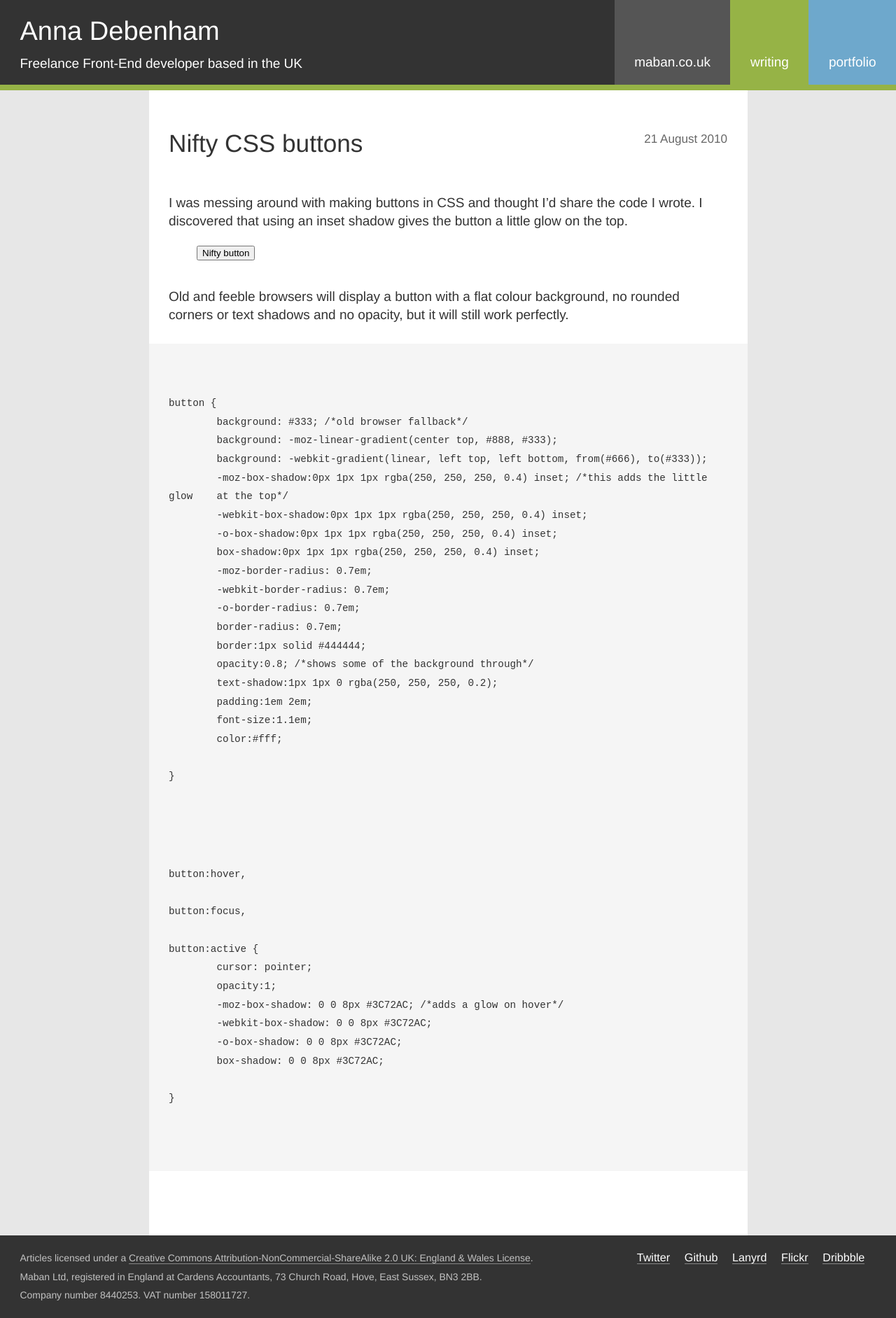
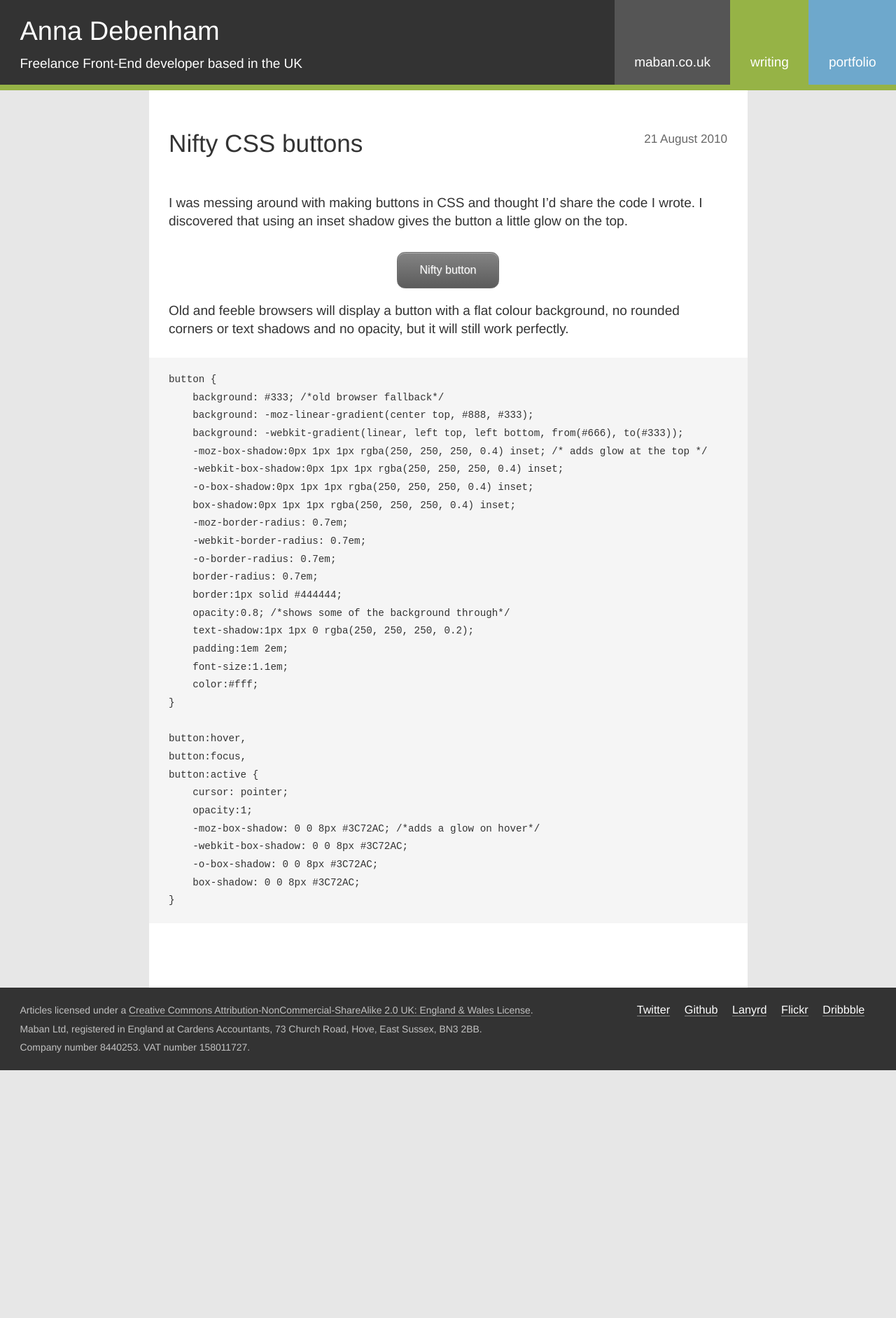
Before and after one commit to maban/maban, a Jekyll site: the page built from _posts/2010-08-21-42.html, in a window 1280 px wide. Shown: the whole page at 70% size. Built offline with Jekyll 4.4.1, drawn with Linux system fonts in a browser that asks for light colours; after the commit the page ends 1529 px from its top, so only the background shows below that.

Commit message:
Clean up post 42

```diff
--- a/_posts/2010-08-21-42.html
+++ b/_posts/2010-08-21-42.html
@@ -1,55 +1,61 @@
 ---
 layout: post
 title: Nifty CSS buttons
+color:
 ---
 
 <p>I was messing around with making buttons in <span class="caps">CSS</span> and thought I&#8217;d share the code I wrote. I discovered that using an inset shadow gives the button a little glow on the top.</p>
 
-	<p><style type="text/css">button { <br />
-background: #333; /*old browser fallback*/ <br />
-background: -moz-linear-gradient(center top, #888, #333);<br />
-background: -webkit-gradient(linear, left top, left bottom, from(#666), to(#333));<br />
--moz-box-shadow:0px 1px 1px rgba(250, 250, 250, 0.4) inset; /*this adds the little glow at the top*/<br />
--webkit-box-shadow:0px 1px 1px rgba(250, 250, 250, 0.4) inset;<br />
-box-shadow:0px 1px 1px rgba(250, 250, 250, 0.4) inset;<br />
--moz-border-radius: 0.7em;<br />
--webkit-border-radius: 0.7em;<br />
--o-border-radius: 0.7em;<br />
-border-radius: 0.7em;<br />
-border:1px solid #444444; <br />
-opacity:0.8; /*shows some of the background through*/ <br />
-text-shadow:1px 1px 0 rgba(250, 250, 250, 0.2); <br />
-padding:1em 2em;<br />
-font-size:1.1em;<br />
-color:#fff;<br />
-}<br />
-button:hover, <br />
-button:focus, <br />
-button:active { <br />
-cursor: pointer; <br />
-opacity:1; <br />
--moz-box-shadow: 0 0 8px #3C72AC; /*adds a glow on hover*/ <br />
--webkit-box-shadow: 0 0 8px #3C72AC;<br />
--o-box-shadow: 0 0 8px #3C72AC;<br />
-box-shadow: 0 0 8px #3C72AC;<br />
-}<br />
-code {<br />
-display:block;<br />
-}</style></p>
+<style type="text/css">
 
-	<p><figure class="pullout">
-	<button>Nifty button</button><br />
-</figure></p>
-
-<p>Old and feeble browsers will display a button with a flat colour background, no rounded corners or text shadows and no opacity, but it will still work perfectly.</p>
-
-	<p><pre>
-	<code><br />
 button {
     background: #333; /*old browser fallback*/
     background: -moz-linear-gradient(center top, #888, #333);
     background: -webkit-gradient(linear, left top, left bottom, from(#666), to(#333));
-	-moz-box-shadow:0px 1px 1px rgba(250, 250, 250, 0.4) inset; /*this adds the little glow 	at the top*/
+    -moz-box-shadow:0px 1px 1px rgba(250, 250, 250, 0.4) inset; /*this adds the little glow at the top*/
+    -webkit-box-shadow:0px 1px 1px rgba(250, 250, 250, 0.4) inset;
+    box-shadow:0px 1px 1px rgba(250, 250, 250, 0.4) inset;
+    -moz-border-radius: 0.7em;
+    -webkit-border-radius: 0.7em;
+    -o-border-radius: 0.7em;
+    border-radius: 0.7em;
+    border:1px solid #444444;
+    opacity:0.8; /*shows some of the background through*/
+    text-shadow:1px 1px 0 rgba(250, 250, 250, 0.2);
+    padding:1em 2em;
+    color:#fff;
+    font-size: 16px;
+    margin: 2em auto 0;
+    display: block;
+    clear: both;
+    }
+
+button:hover,
+button:focus,
+button:active {
+    cursor: pointer;
+    opacity:1;
+    -moz-box-shadow: 0 0 8px #3C72AC; /*adds a glow on hover*/
+    -webkit-box-shadow: 0 0 8px #3C72AC;
+    -o-box-shadow: 0 0 8px #3C72AC;
+    box-shadow: 0 0 8px #3C72AC;
+    }
+
+code {
+    display:block;
+    }
+
+</style>
+
+<p><button>Nifty button</button></p>
+
+<p>Old and feeble browsers will display a button with a flat colour background, no rounded corners or text shadows and no opacity, but it will still work perfectly.</p>
+
+<pre><code>button {
+    background: #333; /*old browser fallback*/
+    background: -moz-linear-gradient(center top, #888, #333);
+    background: -webkit-gradient(linear, left top, left bottom, from(#666), to(#333));
+    -moz-box-shadow:0px 1px 1px rgba(250, 250, 250, 0.4) inset; /* adds glow at the top */
     -webkit-box-shadow:0px 1px 1px rgba(250, 250, 250, 0.4) inset;
     -o-box-shadow:0px 1px 1px rgba(250, 250, 250, 0.4) inset;
     box-shadow:0px 1px 1px rgba(250, 250, 250, 0.4) inset;
@@ -62,18 +68,16 @@ button {
     text-shadow:1px 1px 0 rgba(250, 250, 250, 0.2);
     padding:1em 2em;
     font-size:1.1em;
-	color:#fff;<br />
-}</p>
+    color:#fff;
+}
 
-	<p>button:hover,<br />
-button:focus,<br />
+button:hover,
+button:focus,
 button:active {
     cursor: pointer;
     opacity:1;
     -moz-box-shadow: 0 0 8px #3C72AC; /*adds a glow on hover*/
     -webkit-box-shadow: 0 0 8px #3C72AC;
     -o-box-shadow: 0 0 8px #3C72AC;
-	box-shadow: 0 0 8px #3C72AC;<br />
-}
-	</code><br />
-</pre></p>
+    box-shadow: 0 0 8px #3C72AC;
+}</code></pre>
```
Lines whose indentation alone changed are shown as unchanged.
